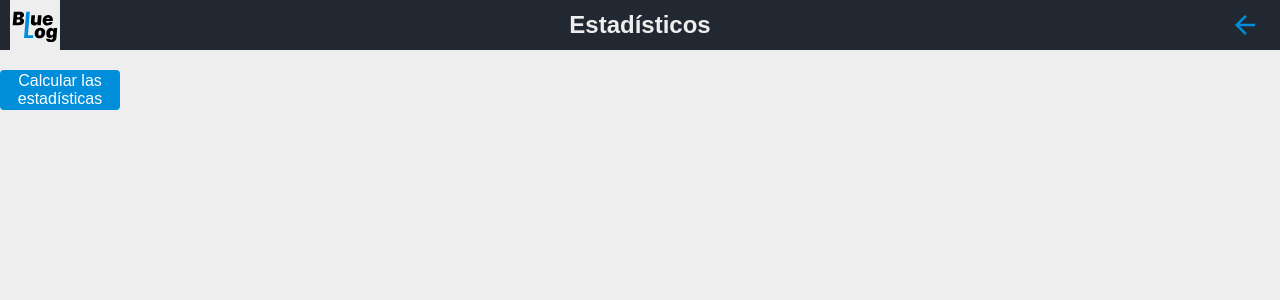
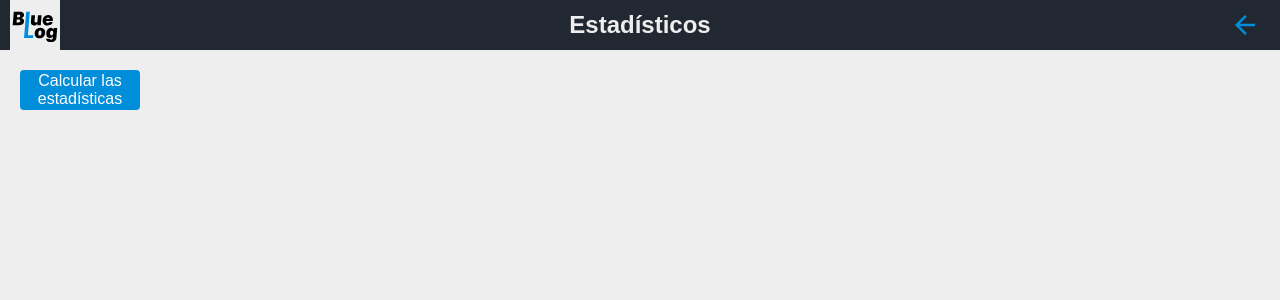
Before and after one commit to jdavidram/bluelog, a React (Create React App) app: page /#/estadistics in a window 1280 px wide. Shown: the top 300 px of the page. Built offline with nearby package versions, Linux system fonts and the light colour scheme.

Commit message:
Update Estadistics.scss

```diff
--- a/src/App/Analyst/Estadistics.scss
+++ b/src/App/Analyst/Estadistics.scss
@@ -13,7 +13,7 @@
     display: flex;
     justify-content: center;
     align-items: center;
-    margin-top: 20px;
+    margin: 20px;
 
     &:hover {
         background-color: $black;
```
